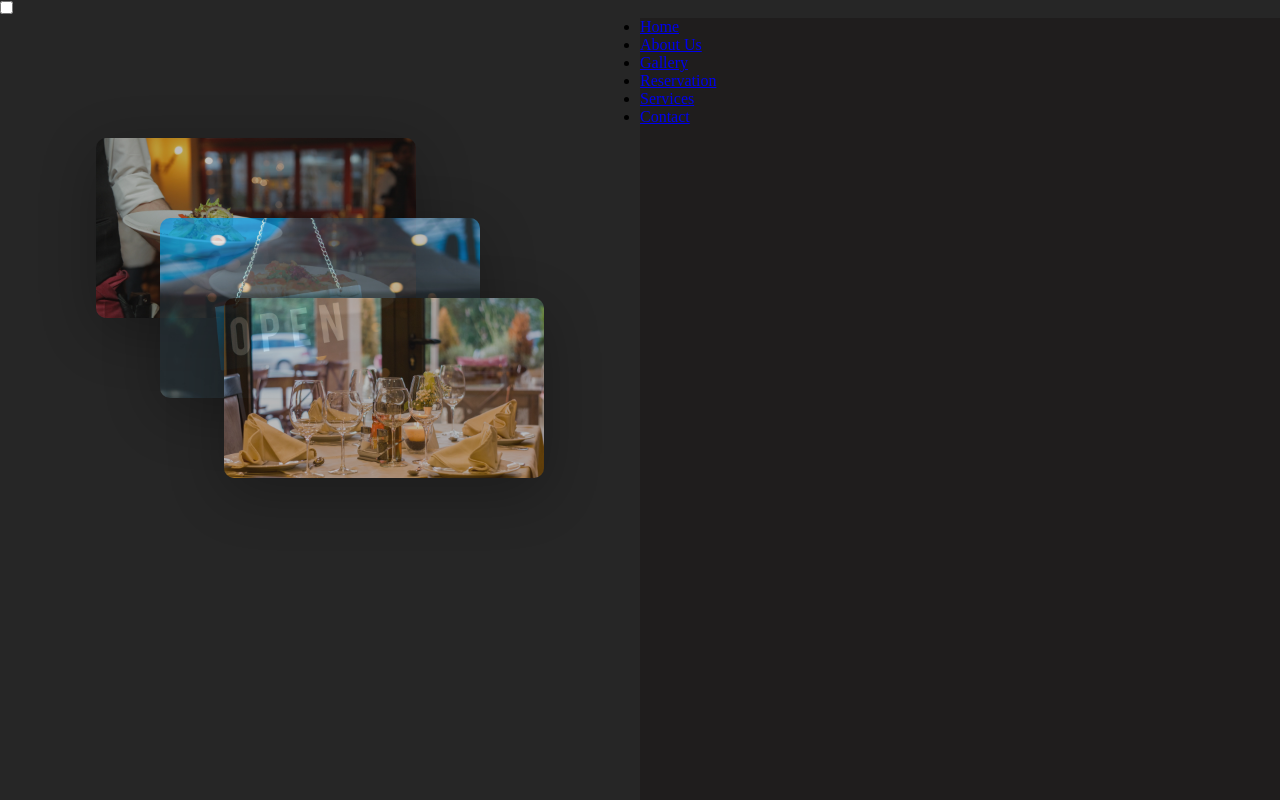
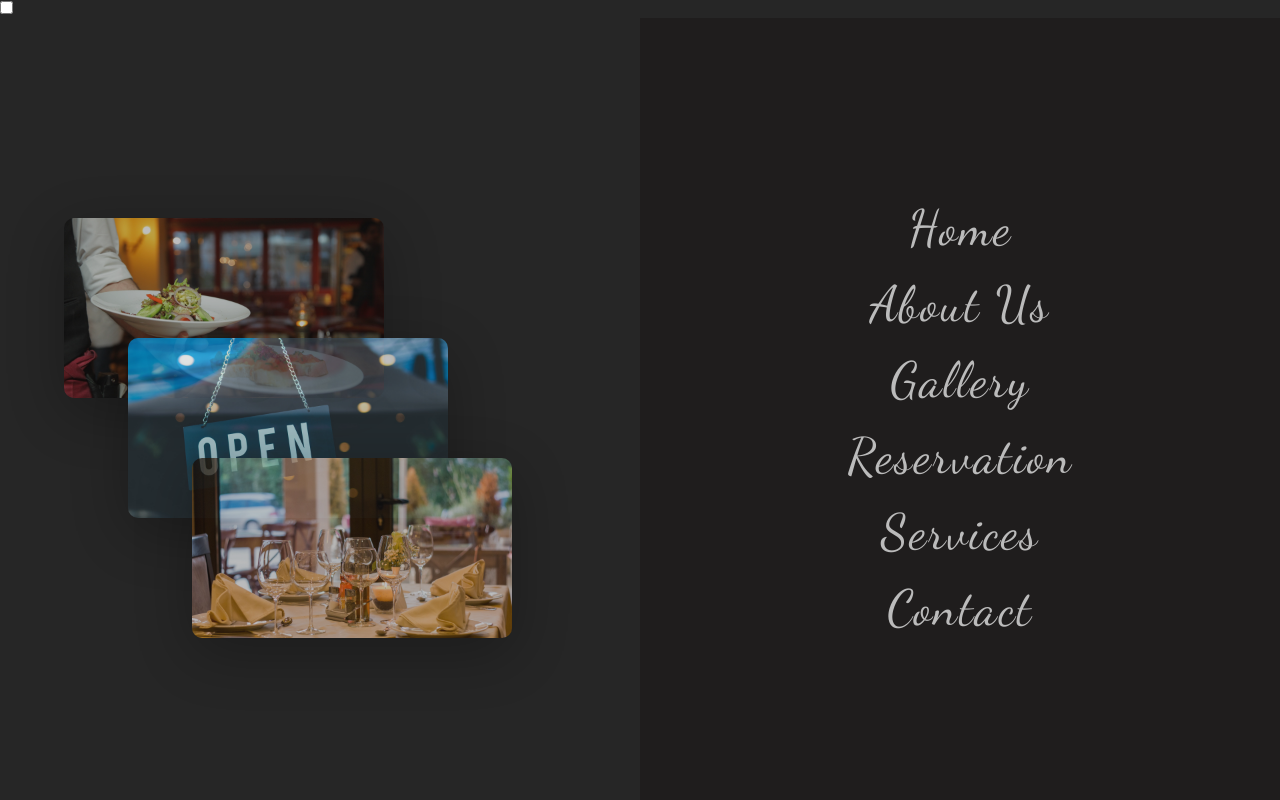
Before and after one commit to DayMrz/sass-restaurant-project, a website: page index.html in a window 1280 px wide. Shown: the top 800 px of the page. Drawn offline with nearby package versions, Linux system fonts and the light colour scheme.

Commit message:
nav pics and manu styled

```diff
--- a/scss/_base.scss
+++ b/scss/_base.scss
@@ -28,6 +28,13 @@ $font-nunito: 'Nunito', sans-serif;
   transform: translate(-50%, -50%);
 }
 
+@mixin navPosition {
+  width: 50vw;
+  position: fixed;
+  height: 100vh;
+}
+
+
 %fullSpace {
   width: 100%;
   height: 100%;
--- a/scss/_layout.scss
+++ b/scss/_layout.scss
@@ -1,7 +1,3 @@
-.left-img {
-  width: 300px;
-}
-
 .navbar {
   position: relative;
   z-index: 2;
@@ -10,40 +6,63 @@
     display: flex;
 
     &-left {
+      @include navPosition;
       background-color: $color-dark;
-      height: 100vh;
       left: 0;
-      position: fixed;
-      width: 50vw;
 
       .left-img {
+        border-radius: 10px;
+        box-shadow: 0 15px 60px rgba($color-black, .4);
+        opacity: .7;
         position: absolute;
         width: 50%;
-        box-shadow: 0 15px 60px rgba($color-black, .4);
-        opacity: .7;
-        border-radius: 10px;
+
       }
 
       .left-img-1 {
-        left: 15%;
-        top: 15%;
-      }
-      .left-img-2 {
-        left: 25%;
+        left: 10%;
         top: 25%;
       }
+
+      .left-img-2 {
+        left: 20%;
+        top: 40%;
+      }
+
       .left-img-3 {
-        left: 35%;
-        top: 35%;
+        left: 30%;
+        top: 55%;
       }
     }
 
     &-right {
+      @include navPosition;
+      @include flexLayout;
       background-color: #1f1d1d;
-      height: 100vh;
-      position: fixed;
       right: 0;
-      width: 50vw;
+    }
+
+    .nav-list {
+      &-item {
+        list-style: none;
+      }
+
+      &-link {
+        @include textStyles(capitalize);
+        color: $color-secondary;
+        display: block;
+        font-family: $font-dancingScript;
+        font-size: 3.1em;
+        margin: 1rem;
+        text-align: center;
+        text-decoration: none;
+        transition: all .5s;
+
+        &:hover {
+          color: $color-primary;
+          letter-spacing: 4px;
+        }
+      }
     }
   }
 }
```
Also changed, not shown: index.html (+0 -1 lines), css/main.css.
